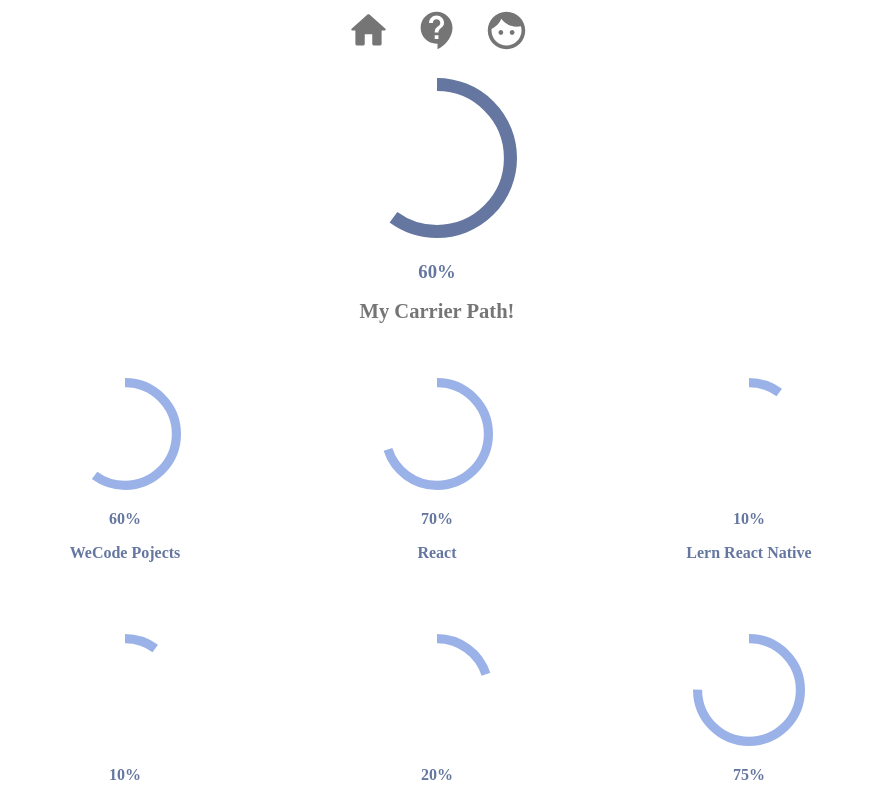
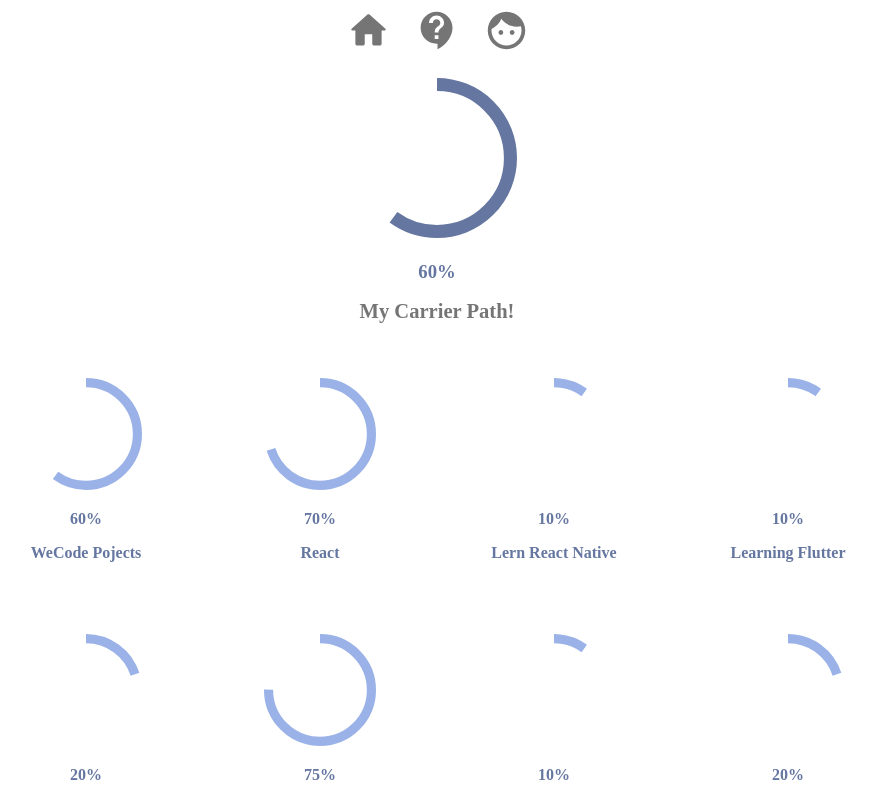
Before and after one commit to nasarcacd/my-path, a React (Create React App) app: page / in a window 1280 px wide. Shown: the top 800 px of the page, without its empty margins (203-1080 px from the left). Built offline with nearby package versions, Linux system fonts and the light colour scheme.

Commit message:
new content

```diff
--- a/src/components/circular-static-progress/circular-static-progress.component.tsx
+++ b/src/components/circular-static-progress/circular-static-progress.component.tsx
@@ -20,7 +20,7 @@ const CircularStatic = (props: { data: Node }) => {
             </div>
           </Grid>
           {props.data.nodes.map((element, index) =>
-            <Grid key={index} item xs={12} sm={4}>
+            <Grid key={index} item xs={12} sm={4} md={3}>
               <Link to={{pathname: `/goals/${props.data.slug}/${element.slug}`, state: element}} className={classes.link}>
                 <div className={classes.paper}>
                   <CircularProgress className={classes.secondaryNode} variant="static" value={element.percentage} size="7rem" />
--- a/src/components/circular-static-progress/circular-static-progress.data.tsx
+++ b/src/components/circular-static-progress/circular-static-progress.data.tsx
@@ -95,7 +95,7 @@ const PR0GRESS_DATA: Node = {
           },
           {
             title: 'nasarca-crwn-clothing',
-            percentage: 0,
+            percentage: 50,
             slug: 'nasarca-crwn-clothing',
             nodes: [
               {
```
